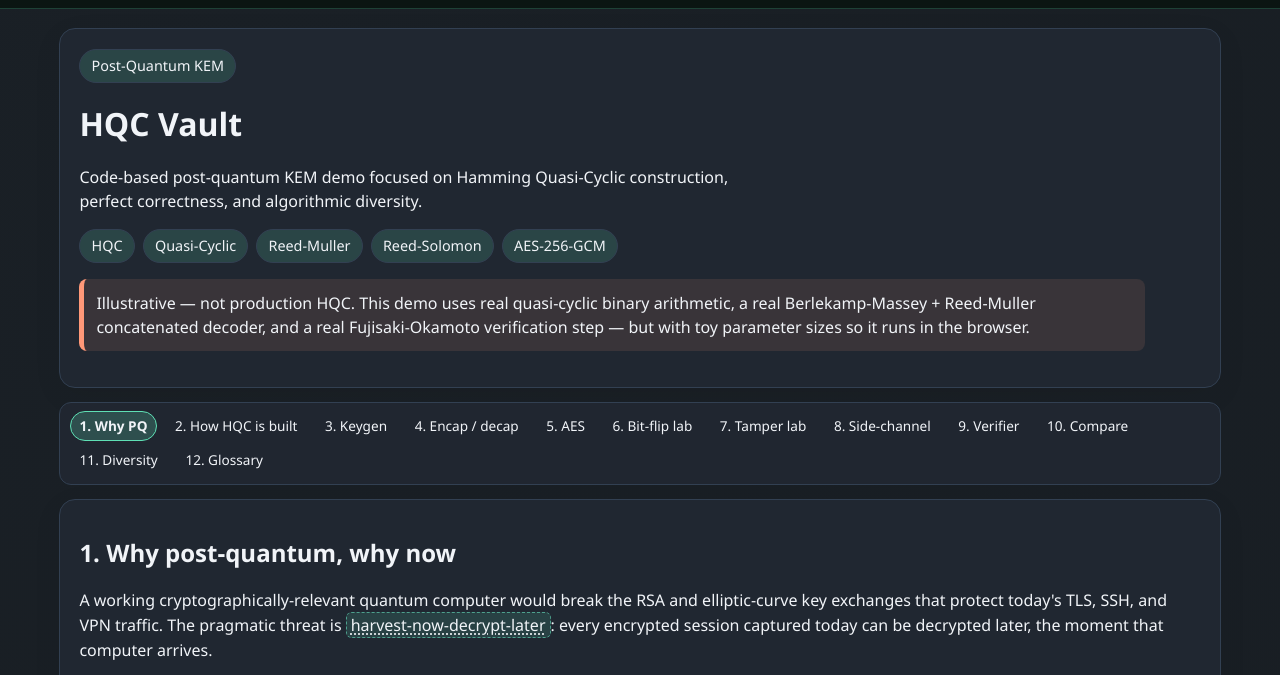
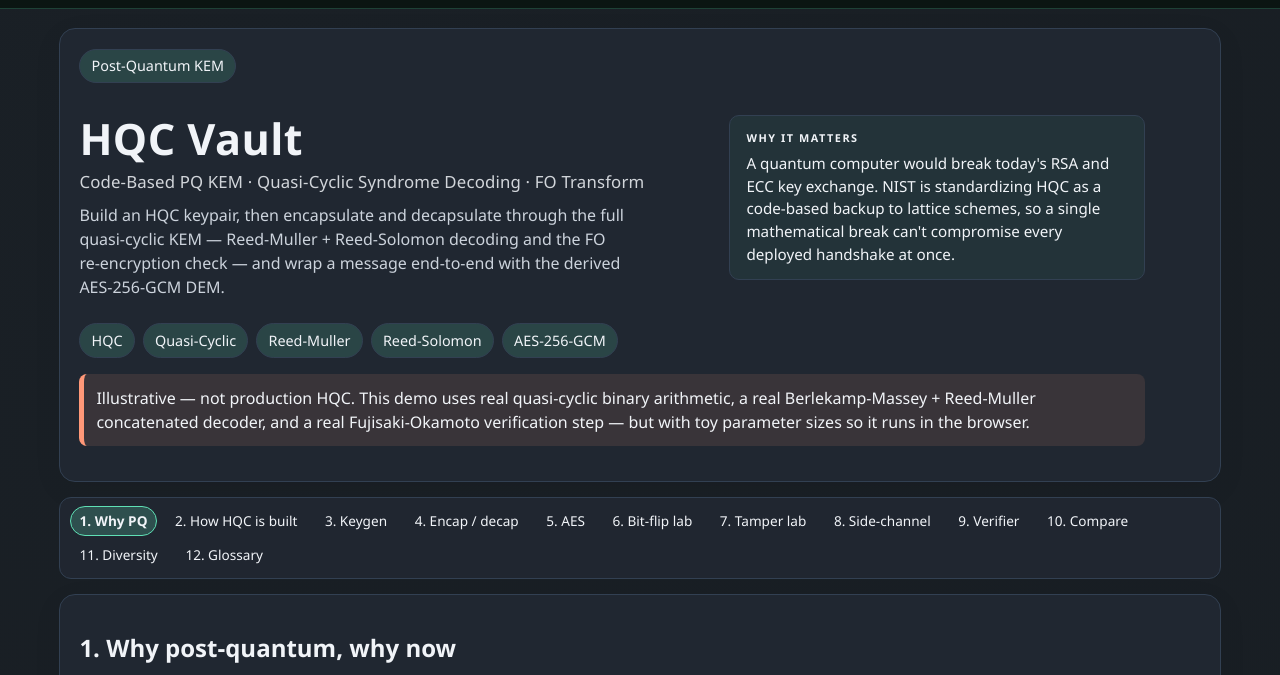
Before and after one commit to systemslibrarian/crypto-lab-hqc-vault, a website built with Vite: page index.html in a window 1280 px wide. Shown: the part 55-730 px from the top of the page. Built offline with nearby package versions, Linux system fonts and the light colour scheme.

Commit message:
feat: standardize hero to fleet cl-hero standard (title + why-it-matters)
Replace the ad-hoc hero title/subtitle with the shared cl-hero layout:
left title block (title -> spec subtitle -> one-sentence what-desc) and a
right "why it matters" aside. Add the managed cl-hero CSS block, mapping
accent/text/border to this demo's own --accent/--muted/--line so it passes
axe contrast in both themes. Chrome/layout only; crypto and content unchanged.

Co-Authored-By: Claude Opus 4.8 <noreply@anthropic.com>

```diff
--- a/src/main.ts
+++ b/src/main.ts
@@ -40,8 +40,17 @@ app.innerHTML = `
   <header class="hero" aria-label="Demo header" id="top">
     <span class="chip category" aria-label="Category chip">Post-Quantum KEM</span>
     <button id="theme-toggle" class="theme-toggle" type="button" aria-label="Switch to light mode"></button>
-    <h1>HQC Vault</h1>
-    <p class="subtitle">Code-based post-quantum KEM demo focused on Hamming Quasi-Cyclic construction, perfect correctness, and algorithmic diversity.</p>
+    <div class="cl-hero">
+      <div class="cl-hero-main">
+        <h1 class="cl-hero-title">HQC Vault</h1>
+        <p class="cl-hero-sub">Code-Based PQ KEM · Quasi-Cyclic Syndrome Decoding · FO Transform</p>
+        <p class="cl-hero-desc">Build an HQC keypair, then encapsulate and decapsulate through the full quasi-cyclic KEM — Reed-Muller + Reed-Solomon decoding and the FO re-encryption check — and wrap a message end-to-end with the derived AES-256-GCM DEM.</p>
+      </div>
+      <aside class="cl-hero-why" aria-label="Why it matters">
+        <span class="cl-hero-why-label">WHY IT MATTERS</span>
+        <p class="cl-hero-why-text">A quantum computer would break today's RSA and ECC key exchange. NIST is standardizing HQC as a code-based backup to lattice schemes, so a single mathematical break can't compromise every deployed handshake at once.</p>
+      </aside>
+    </div>
     <div class="chip-row" aria-label="Primitive chips">
       <span class="chip">HQC</span>
       <span class="chip">Quasi-Cyclic</span>
--- a/styles/main.css
+++ b/styles/main.css
@@ -99,6 +99,18 @@ body { min-height: 100vh; }
 
 h1, h2, h3 { line-height: 1.2; }
 .subtitle { max-width: 72ch; }
+
+/* BEGIN cl-hero standard — managed, keep in sync across fleet */
+.cl-hero{display:flex;align-items:flex-start;justify-content:space-between;gap:clamp(1rem,4vw,3rem);flex-wrap:wrap;margin:clamp(1rem,3vw,2rem) 0 1.5rem;}
+.cl-hero-main{flex:1 1 22rem;min-width:min(100%,20rem);}
+.cl-hero-title{margin:0;font-size:clamp(1.6rem,3.8vw,2.7rem);font-weight:700;line-height:1.1;letter-spacing:.01em;}
+.cl-hero-sub{margin:.4rem 0 0;font-size:clamp(.9rem,1.6vw,1.05rem);letter-spacing:.01em;opacity:.85;}
+.cl-hero-desc{margin:.55rem 0 0;font-size:1rem;line-height:1.5;color:var(--muted);max-width:60ch;}
+.cl-hero-why{flex:0 1 min(40%,26rem);min-width:min(100%,15rem);border:1px solid var(--line);border-radius:10px;padding:.85rem 1.05rem;background:color-mix(in oklab,var(--accent) 6%,transparent);}
+.cl-hero-why-label{display:block;font-size:.68rem;font-weight:700;letter-spacing:.14em;}
+.cl-hero-why-text{margin:.35rem 0 0;font-size:.95rem;line-height:1.5;}
+@media (max-width:640px){.cl-hero{flex-direction:column;}.cl-hero-why{flex-basis:auto;width:100%;}}
+/* END cl-hero standard */
 
 .warning {
   border-left: 5px solid var(--accent-2);
```
